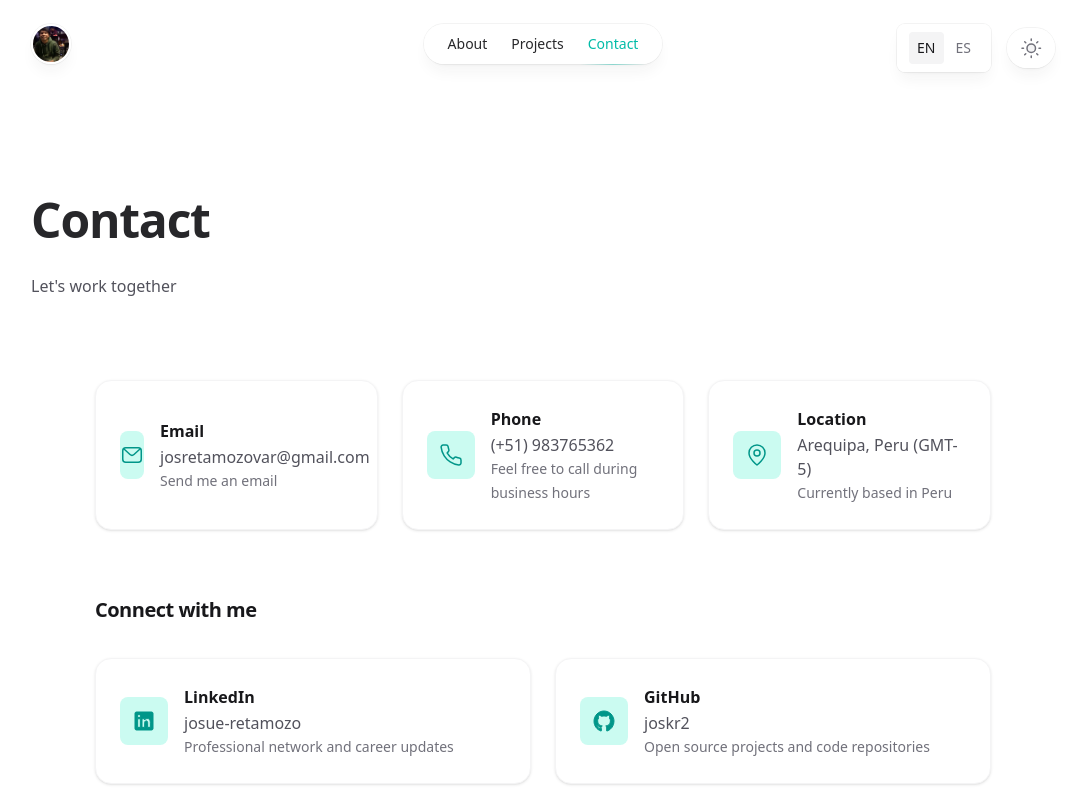
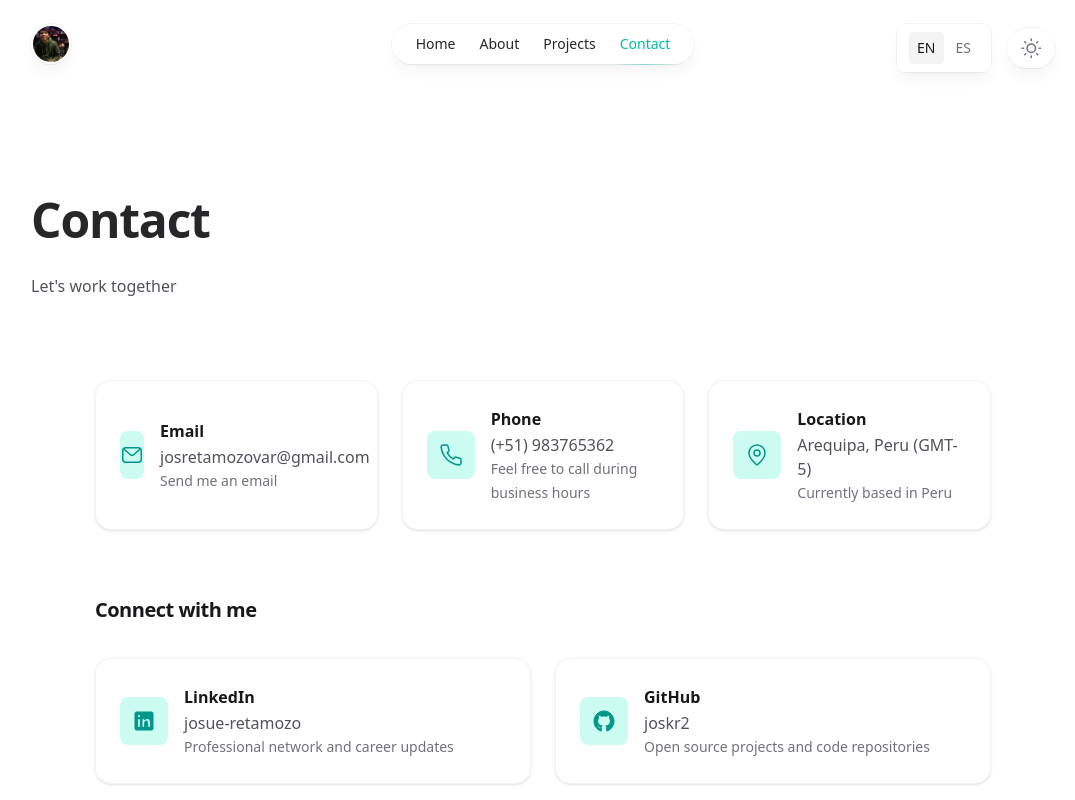
Before and after one commit to joskr2/josue.patricio, a Next.js app: page /contact in a window 1280 px wide. Shown: the top 800 px of the page, without its empty margins (97-1172 px from the left). Built offline with nearby package versions, Linux system fonts and the light colour scheme.

Commit message:
Refactor code structure for improved readability and maintainability

```diff
--- a/package.json
+++ b/package.json
@@ -11,6 +11,7 @@
 	"browserslist": "defaults, not ie <= 11",
 	"dependencies": {
 		"@headlessui/react": "^2.1.0",
+		"@modelcontextprotocol/sdk": "^1.17.2",
 		"@tailwindcss/postcss": "^4.1.7",
 		"@types/node": "^20.10.8",
 		"@types/react": "^18.2.47",
--- a/src/components/Header.tsx
+++ b/src/components/Header.tsx
@@ -18,7 +18,7 @@ import { LanguageSwitcher } from "@/components/LanguageSwitcher";
 import { useTranslation } from "@/hooks/useTranslation";
 import avatarImage from "@/images/avatar.webp";
 
-function CloseIcon(props: React.ComponentPropsWithoutRef<"svg">) {
+function CloseIcon(props: Readonly<React.ComponentPropsWithoutRef<"svg">>) {
 	return (
 		<svg viewBox="0 0 24 24" aria-hidden="true" {...props}>
 			<path
@@ -33,7 +33,7 @@ function CloseIcon(props: React.ComponentPropsWithoutRef<"svg">) {
 	);
 }
 
-function ChevronDownIcon(props: React.ComponentPropsWithoutRef<"svg">) {
+function ChevronDownIcon(props: Readonly<React.ComponentPropsWithoutRef<"svg">>) {
 	return (
 		<svg viewBox="0 0 8 6" aria-hidden="true" {...props}>
 			<path
@@ -48,7 +48,7 @@ function ChevronDownIcon(props: React.ComponentPropsWithoutRef<"svg">) {
 	);
 }
 
-function MenuIcon(props: React.ComponentPropsWithoutRef<"svg">) {
+function MenuIcon(props: Readonly<React.ComponentPropsWithoutRef<"svg">>) {
 	return (
 		<svg
 			viewBox="0 0 24 24"
@@ -67,7 +67,7 @@ function MenuIcon(props: React.ComponentPropsWithoutRef<"svg">) {
 	);
 }
 
-function SunIcon(props: React.ComponentPropsWithoutRef<"svg">) {
+function SunIcon(props: Readonly<React.ComponentPropsWithoutRef<"svg">>) {
 	return (
 		<svg
 			viewBox="0 0 24 24"
@@ -85,7 +85,7 @@ function SunIcon(props: React.ComponentPropsWithoutRef<"svg">) {
 	);
 }
 
-function MoonIcon(props: React.ComponentPropsWithoutRef<"svg">) {
+function MoonIcon(props: Readonly<React.ComponentPropsWithoutRef<"svg">>) {
 	return (
 		<svg
 			viewBox="0 0 24 24"
@@ -107,10 +107,10 @@ function MoonIcon(props: React.ComponentPropsWithoutRef<"svg">) {
 function MobileNavItem({
 	href,
 	children,
-}: {
+}: Readonly<{
 	href: string;
 	children: React.ReactNode;
-}) {
+}>) {
 	return (
 		<li>
 			<PopoverButton as={Link} href={href} className="block py-2">
@@ -121,7 +121,7 @@ function MobileNavItem({
 }
 
 function MobileNavigation(
-	props: React.ComponentPropsWithoutRef<typeof Popover>,
+	props: Readonly<React.ComponentPropsWithoutRef<typeof Popover>>,
 ) {
 	const { t } = useTranslation();
 
@@ -149,7 +149,8 @@ function MobileNavigation(
 				</div>
 				<nav className="mt-6">
 					<ul className="-my-2 divide-y divide-zinc-100 text-base text-zinc-800 dark:divide-zinc-100/5 dark:text-zinc-300">
-						<MobileNavItem href="/about">{t("nav.about")}</MobileNavItem>
+						<MobileNavItem href="/">{t("nav.home")}</MobileNavItem>
+						<MobileNavItem href="/about"><span className="whitespace-nowrap">{t("nav.about")}</span></MobileNavItem>
 						<MobileNavItem href="/projects">{t("nav.projects")}</MobileNavItem>
 						<MobileNavItem href="/contact">{t("nav.contact")}</MobileNavItem>
 					</ul>
@@ -162,10 +163,10 @@ function MobileNavigation(
 function NavItem({
 	href,
 	children,
-}: {
+}: Readonly<{
 	href: string;
 	children: React.ReactNode;
-}) {
+}>) {
 	const isActive = usePathname() === href;
 
 	return (
@@ -188,13 +189,14 @@ function NavItem({
 	);
 }
 
-function DesktopNavigation(props: React.ComponentPropsWithoutRef<"nav">) {
+function DesktopNavigation(props: Readonly<React.ComponentPropsWithoutRef<"nav">>) {
 	const { t } = useTranslation();
 
 	return (
 		<nav {...props}>
 			<ul className="flex rounded-full bg-white/90 px-3 text-sm font-medium text-zinc-800 shadow-lg ring-1 shadow-zinc-800/5 ring-zinc-900/5 backdrop-blur-sm dark:bg-zinc-800/90 dark:text-zinc-200 dark:ring-white/10">
-				<NavItem href="/about">{t("nav.about")}</NavItem>
+				<NavItem href="/">{t("nav.home")}</NavItem>
+				<NavItem href="/about"><span className="whitespace-nowrap">{t("nav.about")}</span></NavItem>
 				<NavItem href="/projects">{t("nav.projects")}</NavItem>
 				<NavItem href="/contact">{t("nav.contact")}</NavItem>
 			</ul>
@@ -233,7 +235,7 @@ function clamp(number: number, a: number, b: number) {
 function AvatarContainer({
 	className,
 	...props
-}: React.ComponentPropsWithoutRef<"div">) {
+}: Readonly<React.ComponentPropsWithoutRef<"div">>) {
 	return (
 		<div
 			className={clsx(
--- a/src/lib/i18n.ts
+++ b/src/lib/i18n.ts
@@ -6,6 +6,7 @@ export const translations = {
 	en: {
 		// Navigation
 		nav: {
+			home: "Home",
 			about: "About",
 			projects: "Projects",
 			contact: "Contact",
@@ -91,6 +92,7 @@ export const translations = {
 	es: {
 		// Navigation
 		nav: {
+			home: "Inicio",
 			about: "Acerca de",
 			projects: "Proyectos",
 			contact: "Contacto",
```
Also changed, not shown: 1 other file (tests, documents, lock files or other folders).
